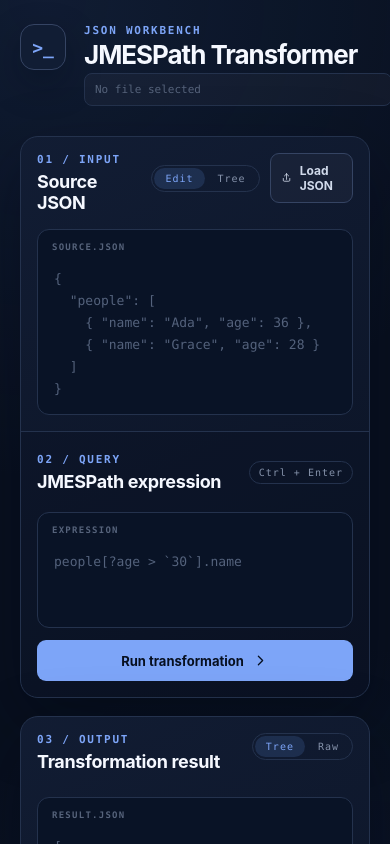
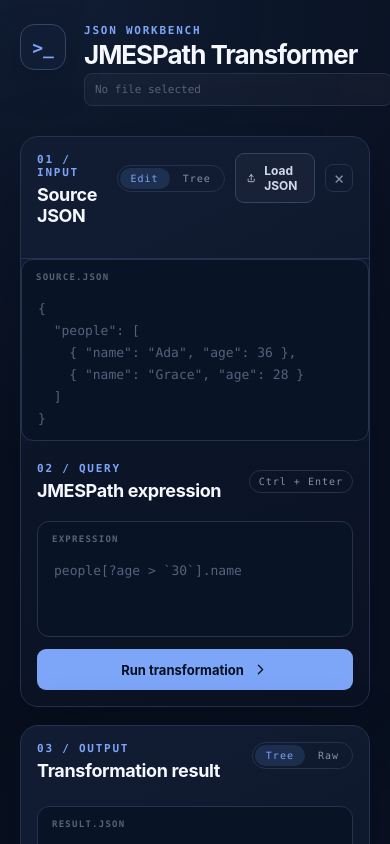
Before and after one commit to lmondeil-tools/lmondeil.jmespath, an Angular app: page / in a window 390 px wide. Shown: the top 844 px of the page. Built offline with nearby package versions, Linux system fonts and the light colour scheme.

Commit message:
Make first column collapsible

```diff
--- a/src/app/app.css
+++ b/src/app/app.css
@@ -81,6 +81,14 @@
   grid-template-columns: minmax(0, 1fr) minmax(0, 1fr) 58px;
 }
 
+.workspace.source-collapsed {
+  grid-template-columns: 58px minmax(0, 1fr) minmax(0, 1fr);
+}
+
+.workspace.source-collapsed.chain-collapsed {
+  grid-template-columns: 58px minmax(0, 1fr) 58px;
+}
+
 .panel {
   min-width: 0;
   min-height: 0;
@@ -96,6 +104,13 @@
 .chain-panel {
   display: flex;
   min-height: 0;
+  flex-direction: column;
+}
+
+.input-body {
+  display: flex;
+  min-height: 0;
+  flex: 1;
   flex-direction: column;
 }
 
@@ -557,6 +572,11 @@
     grid-template-columns: 1fr;
   }
 
+  .workspace.source-collapsed,
+  .workspace.source-collapsed.chain-collapsed {
+    grid-template-columns: 1fr;
+  }
+
   .chain-panel {
     min-height: 520px;
   }
@@ -574,6 +594,10 @@
 
   .input-panel {
     min-height: 560px;
+  }
+
+  .input-panel:has(.panel-rail) {
+    min-height: 58px;
   }
 
   .result-panel {
--- a/src/app/app.html
+++ b/src/app/app.html
@@ -16,16 +16,33 @@
     </div>
   </header>
 
-  <div class="workspace" [class.chain-collapsed]="chainCollapsed()">
+  <div
+    class="workspace"
+    [class.source-collapsed]="sourceCollapsed()"
+    [class.chain-collapsed]="chainCollapsed()"
+  >
     <section class="panel input-panel" aria-labelledby="source-heading">
-      <div class="source-section">
+      @if (sourceCollapsed()) {
+        <button
+          type="button"
+          class="panel-rail"
+          aria-expanded="false"
+          aria-controls="source-body"
+          (click)="sourceCollapsed.set(false)"
+        >
+          <span class="rail-chevron" aria-hidden="true">+</span>
+          <span class="rail-text">01 / INPUT</span>
+        </button>
+      } @else {
+        <div id="source-body" class="input-body">
+          <div class="source-section">
         <div class="panel-heading">
           <div>
             <p class="panel-number">01 / INPUT</p>
             <h2 id="source-heading">Source JSON</h2>
           </div>
 
-          <div class="heading-actions">
+            <div class="heading-actions">
             <div class="view-switch" role="group" aria-label="Source view">
               <button type="button" [class.active]="sourceView() === 'code'" (click)="sourceView.set('code')">Edit</button>
               <button type="button" [class.active]="sourceView() === 'tree'" (click)="sourceView.set('tree')">Tree</button>
@@ -44,6 +61,17 @@
               accept=".json,application/json"
               (change)="loadJsonFile($event)"
             />
+              <button
+                type="button"
+                class="icon-button"
+                aria-label="Collapse input panel"
+                aria-expanded="true"
+                aria-controls="source-body"
+                (click)="sourceCollapsed.set(true)"
+              >
+                ×
+              </button>
+            </div>
           </div>
         </div>
 
@@ -73,9 +101,8 @@
             </div>
           }
         </div>
-      </div>
 
-      <div class="query-section">
+          <div class="query-section">
         <div class="query-heading">
           <div>
             <p class="panel-number">02 / QUERY</p>
@@ -103,7 +130,9 @@
             <path d="m9 18 6-6-6-6" />
           </svg>
         </button>
-      </div>
+          </div>
+        </div>
+      }
     </section>
 
     <section class="panel result-panel" aria-labelledby="result-heading">
--- a/src/app/app.ts
+++ b/src/app/app.ts
@@ -32,6 +32,7 @@
   protected readonly result = signal('');
   protected readonly resultValue = signal<unknown>(undefined);
   protected readonly resultView = signal<'tree' | 'raw'>('tree');
+  protected readonly sourceCollapsed = signal(false);
   protected readonly chainCollapsed = signal(true);
   protected readonly chainQuery = signal('');
   protected readonly chainResult = signal('');
```
